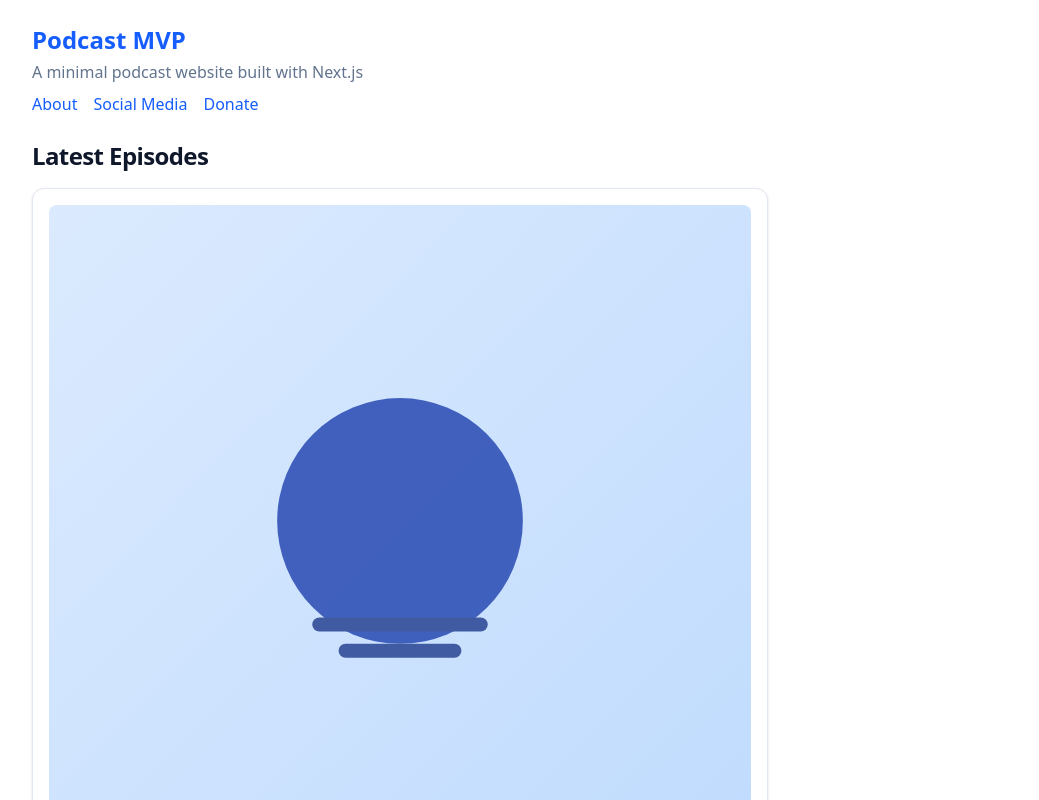
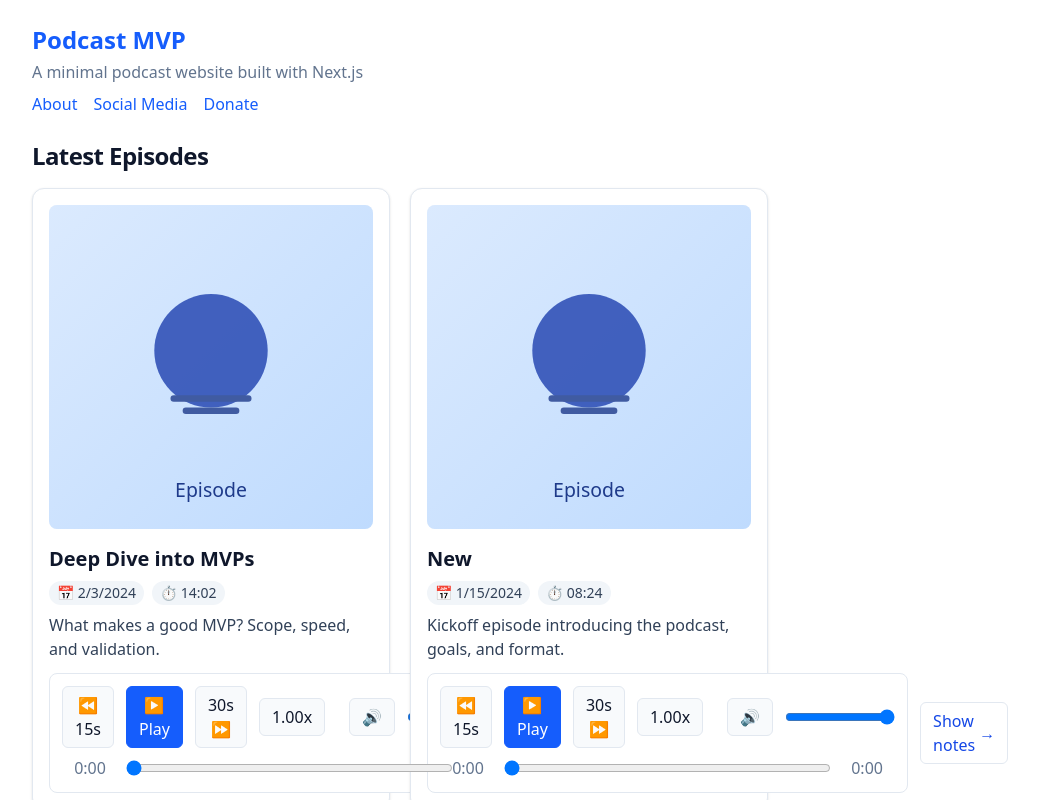
Before and after one commit to curiousmockingbird/cubuntu, a Next.js app: page / in a window 1280 px wide. Shown: the top 800 px of the page, without its empty margins (240-1279 px from the left). Built offline with nearby package versions, Linux system fonts and the light colour scheme; no server answers.

Commit message:
Changing Episode layout on home

```diff
--- a/app/page.tsx
+++ b/app/page.tsx
@@ -15,7 +15,7 @@ export default async function HomePage() {
   return (
     <section>
       <h2 className="mb-4 text-2xl font-semibold tracking-tight">Latest Episodes</h2>
-      <div className="grid gap-5">
+      <div className="grid grid-cols-1 md:grid-cols-2 gap-5">
         {episodes.map((ep) => (
           <article
             key={ep.slug}
@@ -26,9 +26,10 @@ export default async function HomePage() {
                 <Image
                   src={ep.image || '/images/placeholder.svg'}
                   alt={ep.title}
-                  width={800}
-                  height={800}
-                  className="h-auto w-full transform transition-transform duration-300 ease-out group-hover:scale-[1.02]"
+                  width={160}
+                  height={160}
+                  sizes="(max-width: 640px) 100vw, 160px"
+                  className="h-full w-full object-cover transform transition-transform duration-300 ease-out group-hover:scale-[1.02]"
                 />
               </Link>
             </div>
```
